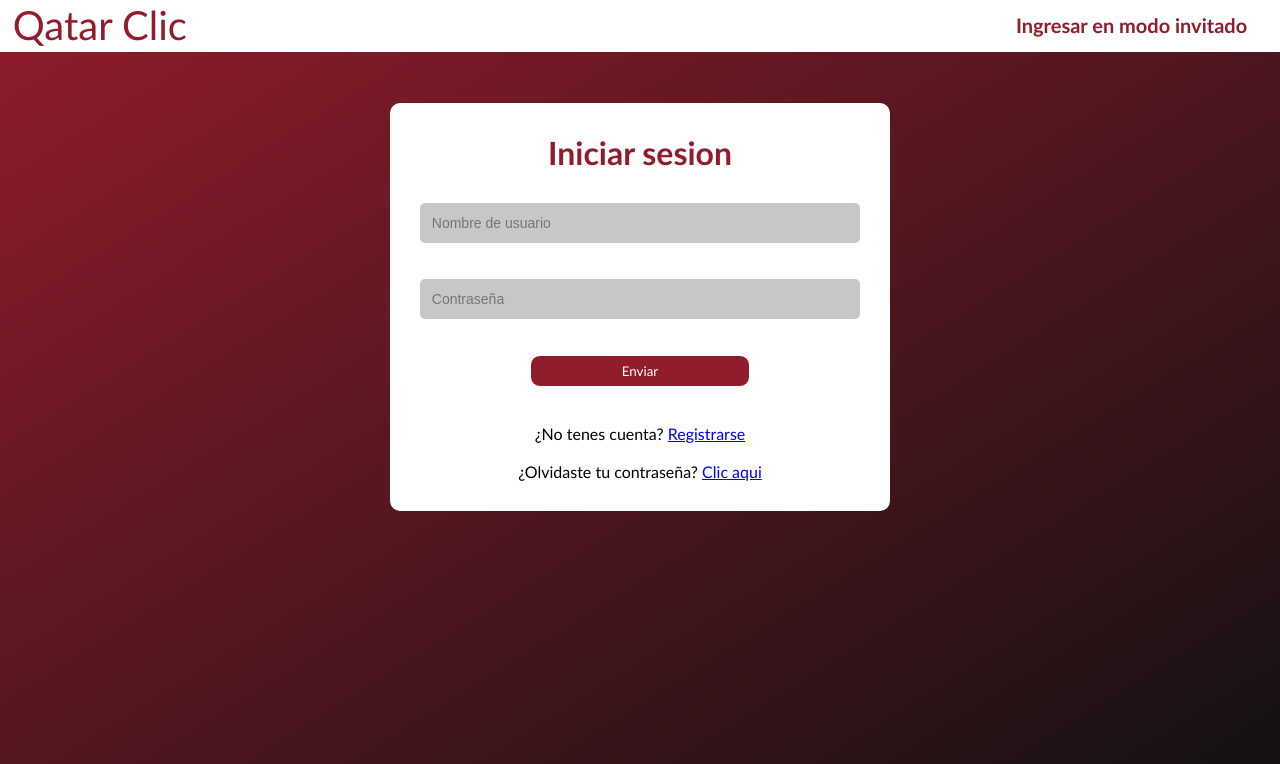
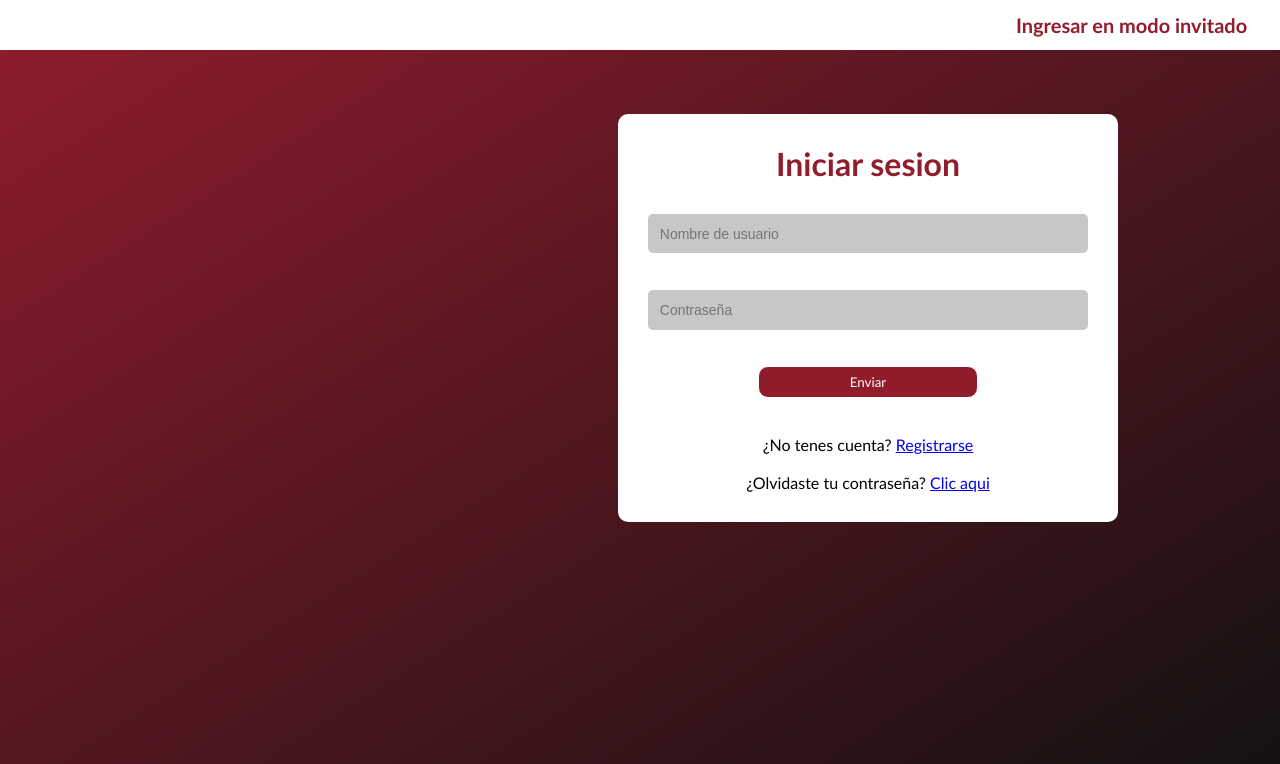
Before and after one commit to FeduuML/qatarclic, a PHP site: page / in a window 1280 px wide. Shown: the top 764 px of the page. Run offline with PHP 8.4, Linux system fonts and the light colour scheme; some libraries are stand-ins or nearby versions.

Commit message:
Trabajo realizado el 23/06/2022

```diff
--- a/index.php
+++ b/index.php
@@ -3,7 +3,17 @@
 
     session_start();
     if(isset($_SESSION['user_id'])){
+        if(isset($_SESSION['rol_id'])){
+            if($_SESSION['rol_id'] == 1){
+                header("Location: main/moderador.php");
+            }
+            else if($_SESSION['rol_id'] == 2){
+                header("Location: main/administrador.php");
+            }
+            else if($_SESSION['rol_id'] == 3){
                 header("Location: main/hincha.php");
+            }
+        }
     }
 ?>
 
@@ -32,7 +42,14 @@
             </div>
         </header>
 
-        <section style="margin-top:4%;">
+        <div class="container">
+            <div class="intro" id="bloque">
+                <div class="logo">
+                    <img src="images/logo.png">
+        </div>
+            </div>
+
+            <section class="form" id="bloque">
                 <form action="#" method="post" id="formulario" class="formulario" autocomplete="off">
                     <h1>Iniciar sesion</h1>
 
@@ -43,7 +60,6 @@
 			        </div>
 
                     <br>
-
 
                     <div class="formulario__grupo" id="grupo__password">
 				        <div class="formulario__grupo-input">
@@ -99,16 +115,31 @@
 
     if(!empty($_POST['username']) && !empty($_POST['password']))
     {
-        $records = $conn->prepare('SELECT id, username, password FROM users WHERE username = :username OR email = :username');
+        $records = $conn->prepare('SELECT * FROM users WHERE username = :username OR email = :username');
         $records->bindParam(':username', $_POST['username']);
         $records->execute();
         $results = $records->fetch(PDO::FETCH_ASSOC);
 
         if (is_countable($results) > 0 && password_verify($_POST['password'], $results['password']))
         {
+            if($results['rol_id'] == 1){
                 session_start();
                 $_SESSION['user_id'] = $results['id'];
+                $_SESSION['rol_id'] = $results['rol_id'];
+                header("Location: main/moderador.php");
+            }
+            else if($results['rol_id'] == 2){
+                session_start();
+                $_SESSION['user_id'] = $results['id'];
+                $_SESSION['rol_id'] = $results['rol_id'];
+                header("Location: main/administrador.php");
+            }
+            else{
+                session_start();
+                $_SESSION['user_id'] = $results['id'];
+                $_SESSION['rol_id'] = $results['rol_id'];
                 header("Location: main/hincha.php");
+            }
         }
         else
         {
--- a/sql/tablas.sql
+++ b/sql/tablas.sql
@@ -8,7 +8,7 @@ CREATE TABLE roles (
     PRIMARY KEY(id)
 );
 
-INSERT INTO `roles` VALUES ('1', 'Moderador'),('2', 'Administrador');
+INSERT INTO `roles` VALUES ('1', 'Moderador'),('2', 'Administrador'),('3', 'Hincha');
 
 CREATE TABLE users (
     id int NOT NULL AUTO_INCREMENT,
--- a/styles/signup.css
+++ b/styles/signup.css
@@ -15,10 +15,30 @@ body
 	background-attachment: fixed;
 }
 
+.container{
+    width:100%;
+    display: flex;
+    justify-content: center;
+    align-items: center;
+
+}
+
+#bloque{
+    display: inline-block;
+	margin-top:5%;
+}
+
+.intro{
+	height:410px;
+	width:200px;
+	margin-left:20%;
+	border-radius:10px;
+}
+
 section
 {
     width: 500px;
-    background:white ;
+    background:white;
     padding: 30px;
     margin: auto;
     border-radius: 10px;
@@ -197,3 +217,13 @@ header nav a:hover {
 	border-radius:50px;
 	color:rgb(255, 255, 255);
 }
+
+.logo
+{
+	width:20px;
+	height:50px;
+   	font-size: 50px;
+    justify-content: center;
+    align-items: center;
+	visibility: hidden;
+}
```
Also changed, not shown: main/calendario.css (+7 -7 lines). Lines whose indentation alone changed are shown as unchanged.
